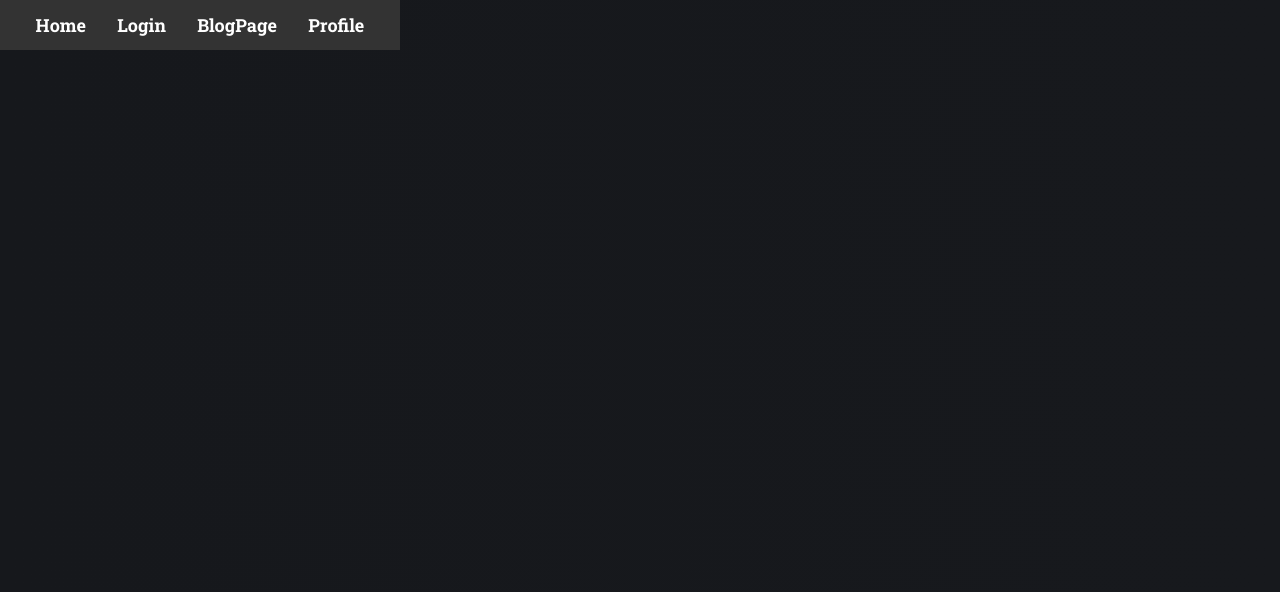
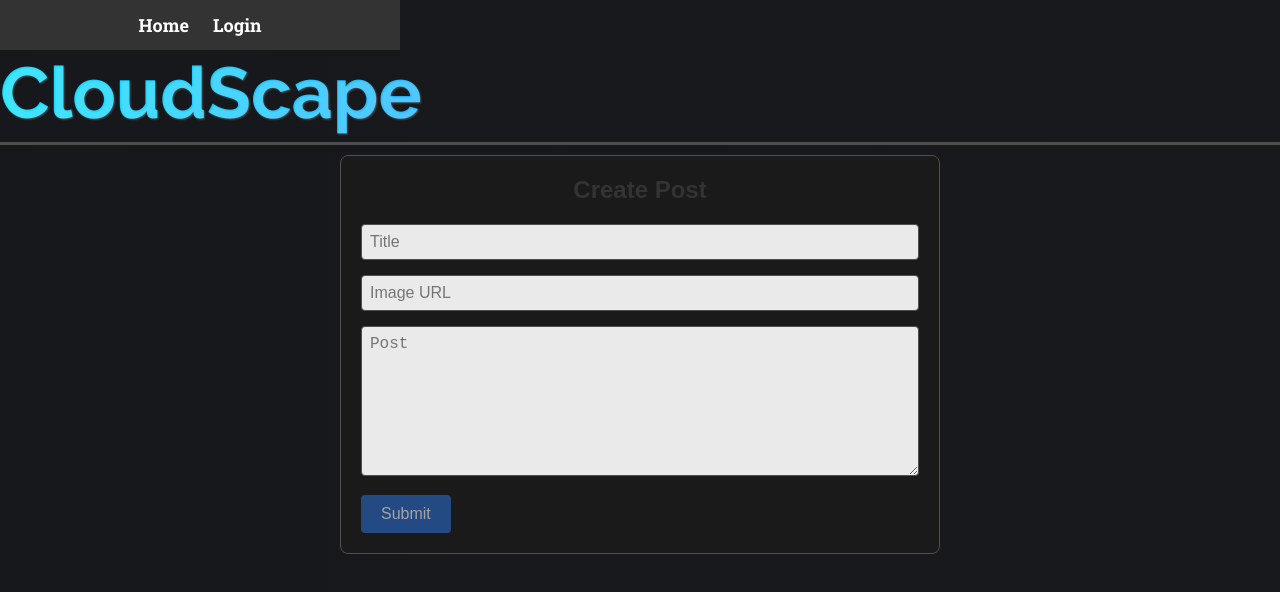
Before and after one commit to CS4650Group/CS4650-Project-FrontEnd, a React (Create React App) app: page /create in a window 1280 px wide. Shown: the top 592 px of the page. Built offline with nearby package versions, Linux system fonts and the light colour scheme.

Commit message:
Create Post and viewing Blogpage

```diff
--- a/src/App.css
+++ b/src/App.css
@@ -5,16 +5,14 @@
   margin: 0;
   border: 0;
   box-sizing: border-box;
-  color: white; /* Set default font color to white */
+  color: white;
 }
 
 body {
   font-family: var(--font-roboto);
   margin: 0;
   padding: 0;
-  /* Fallback for older browsers */
-  background-color: #030303; /* Fallback color if gradients are not supported */
-  /* Gradient code for modern browsers */
+  background-color: #030303;
   background-image: linear-gradient(to right, #16181c 0%, #17191d 100%);
 }
 :root {
@@ -159,10 +157,10 @@ h1 {
 
 .select {
   display: flex;
-  justify-content: space-around;
+  justify-content: center;
   align-items: center;
-  background-color: #333; /* Change the background color */
-  padding: 20px; /* Add padding */
+  background-color: #333;
+  padding: 25px;
 }
 
 .select a {
@@ -172,13 +170,26 @@ h1 {
   font-weight: bold;
   padding: 8px 12px;
   border-radius: 5px;
-  transition: background-color 0.3s ease; /* Add smooth transition */
+  transition: background-color 0.3s ease;
 }
 
 .select a:hover {
-  background-color: #555; /* Change color on hover */
+  background-color: #555;
+}
+.select span {
+  text-decoration: none;
+  color: white;
+  font-size: 18px;
+  font-weight: bold;
+  padding: 8px 12px;
+  border-radius: 5px;
+  transition: background-color 0.3s ease;
 }
 
+.select span:hover {
+  background-color: #555;
+  cursor: pointer;
+}
 .post {
   display: flex;
   margin-bottom: 20px;
@@ -196,7 +207,7 @@ h1 {
 }
 
 .post-image img {
-  width: 250px; /* Adjust the width as needed */
+  width: 250px;
   height: auto;
   border-radius: 4px;
 }
@@ -204,3 +215,57 @@ h1 {
 .post-info {
   flex: 1;
 }
+
+.CreatePost {
+  max-width: 600px;
+  margin: 0 auto;
+  padding: 20px;
+  border: 1px solid #4e4e4e;
+  border-radius: 8px;
+  background-color: #1a1a1b;
+}
+
+.CreatePost h1 {
+  font-size: 24px;
+  margin-bottom: 20px;
+}
+
+.CreatePost label {
+  display: block;
+  margin-bottom: 5px;
+}
+
+.CreatePost input[type="text"],
+.CreatePost textarea {
+  width: 100%;
+  padding: 8px;
+  margin-bottom: 15px;
+  border: 1px solid #4e4e4e;
+  border-radius: 4px;
+  font-size: 16px;
+  background-color: #eaeaea;
+  color: #797979;
+}
+
+.CreatePost textarea {
+  height: 150px;
+  resize: vertical;
+}
+
+.CreatePost button {
+  padding: 10px 20px;
+  background-color: #2a6ac9;
+  color: white;
+  border: none;
+  border-radius: 4px;
+  cursor: pointer;
+  font-size: 16px;
+}
+
+.CreatePost button:hover {
+  background-color: #417cd6;
+}
+.CreatePost button[disabled] {
+  opacity: 0.6;
+  cursor: not-allowed;
+}
--- a/src/App.js
+++ b/src/App.js
@@ -1,34 +1,49 @@
 import React, { useState, useEffect } from 'react';
-import { BrowserRouter as Router, Route, Routes, Link} from 'react-router-dom';
+import { BrowserRouter as Router, Route, Routes, Link } from 'react-router-dom';
 import Homepage from './Homepage';
 import Login from './Login';
 import BlogPage from './BlogPage';
 import ProfilePage from './ProfilePage';
-import "./App.css";
+import CreatePost from './CreatePost';
+import './App.css';
 
 const App = () => {
-  const [PageId, setPageId] = useState([]);
-  const [UserId, setUserId] = useState([null]);
+  const [PageId, setPageId] = useState(11);
+  const [UserId, setUserId] = useState(null);
 
   useEffect(() => {
-    setPageId(11);
+    // Your initialization logic, if any
   }, []);
+
+  const handleLogout = () => {
+    setPageId(null)
+    setUserId(null);
+  };
 
   return (
     <Router>
       <div className="App">
         <div className='select'>
           <Link to="/">Home</Link>
-          <Link to="/login">Login</Link>
-          <Link to="/post">BlogPage</Link>
-          <Link to="/profile">Profile</Link>
+          {UserId ? (
+            <>
+              <Link to="/post">BlogPage</Link>
+              <Link to="/profile">Profile</Link>
+              <Link to="/create">Create</Link>
+              <span onClick={handleLogout}>Logout</span>
+            </>
+          ) : (
+            <Link to="/login">Login</Link>
+          )}
         </div>
 
         <Routes>
-          <Route exact path="/" element={<Homepage currentUserId={UserId} />} />
+
+          <Route exact path="/" element={<Homepage currentUserId={UserId} setPageId={setPageId}/>} />
           <Route path="/login" element={<Login setUserId={setUserId}/>} />
           <Route path="/post" element={<BlogPage pageID={PageId} />} />
           <Route path="/profile" element={<ProfilePage currentUserId={UserId} />} />
+          <Route path="/create" element={<CreatePost currentUserId={UserId} />} />
         </Routes>
       </div>
     </Router>
--- a/src/BlogPage.jsx
+++ b/src/BlogPage.jsx
@@ -38,7 +38,6 @@ const BlogPage = ({ pageID }) => {
 
       // Parse the JSON string inside the "body" property to an array of objects
       const parsedUserData = JSON.parse(userResponseData.body);
-      console.log(parsedUserData);
       setUserList(parsedUserData); // Set the fetched user list to state
     } catch (error) {
       console.error('Error fetching user list', error);
--- /dev/null
+++ b/src/CreatePost.jsx
@@ -0,0 +1,87 @@
+import React, { useState } from 'react';
+import './App.css';
+
+const CreatePost = ({ currentUserId }) => {
+  const [title, setTitle] = useState('');
+  const [content, setContent] = useState('');
+  const [category, setCategory] = useState('');
+  const [imageURL, setImageURL] = useState('');
+  const [postCreated, setPostCreated] = useState(false);
+
+  const handleTitleChange = (e) => {
+    setTitle(e.target.value);
+    setCategory(e.target.value);
+  };
+
+  const handleContentChange = (e) => {
+    setContent(e.target.value);
+  };
+
+  const handleImageURLChange = (e) => {
+    setImageURL(e.target.value);
+  };
+
+  const handleSubmit = async () => {
+    const data = {
+      Title: title,
+      Content: content,
+      AuthorID: currentUserId,
+      Category: category,
+      FeaturedImageURL: imageURL
+    };
+
+    try {
+      const response = await fetch('https://rpq05dskri.execute-api.us-east-2.amazonaws.com/create_blogposts', {
+        method: 'POST',
+        headers: {
+          'Content-Type': 'application/json'
+        },
+        body: JSON.stringify(data)
+      });
+
+      if (!response.ok) {
+        throw new Error(`HTTP error! Status: ${response.status}`);
+      }else{
+        setTitle("");
+        setContent("");
+        setImageURL("");
+        setPostCreated(true);
+      }
+
+      // Handle success response
+    } catch (error) {
+      console.error('Error creating post:', error);
+      // Handle error scenarios
+    }
+  };
+
+  const isDisabled = !title.trim() || !content.trim();
+
+  return (
+    <div>
+      <div className='homepage'>
+        <h3>CloudScape</h3>
+      </div>
+      <div className="CreatePost">
+        <h1>Create Post</h1>
+        <div>
+
+          <input type="text" value={title} placeholder='Title' onChange={handleTitleChange} />
+        </div>
+        <div>
+          <input type="text" value={imageURL} placeholder='Image URL' onChange={handleImageURLChange} />
+        </div>
+        <div>
+          <textarea value={content} placeholder='Post' onChange={handleContentChange} />
+        </div>
+        <button disabled={isDisabled} onClick={handleSubmit}>Submit</button>
+
+        <div>
+            {postCreated && <p>Post created successfully!</p>}
+        </div>
+      </div>
+    </div>
+  );
+};
+
+export default CreatePost;
--- a/src/Homepage.jsx
+++ b/src/Homepage.jsx
@@ -1,7 +1,8 @@
 import React, { useState, useEffect } from 'react';
 import './App.css';
+import { Link } from 'react-router-dom';
 
-const Homepage = ({ currentUserId }) => {
+const Homepage = ({ currentUserId, setPageId }) => {
   const [blogPosts, setBlogPosts] = useState([]);
   const [userList, setUserList] = useState([]);
 
@@ -26,16 +27,23 @@ const Homepage = ({ currentUserId }) => {
   const getUserByID = async () => {
     try {
       const userResponse = await fetch('https://emz7g9mmjj.execute-api.us-east-2.amazonaws.com/get_username');
+      if (!userResponse.ok) {
+        throw new Error('Failed to fetch user data');
+      }
+
       const userResponseData = await userResponse.json();
+      const parsedUserData = JSON.parse(userResponseData.body);
 
-      // Parse the JSON string inside the "body" property to an array of objects
-      const parsedUserData = JSON.parse(userResponseData.body);
-      console.log(parsedUserData);
-      setUserList(parsedUserData); // Set the fetched user list to state
+      if (Array.isArray(parsedUserData)) {
+        setUserList(parsedUserData);
+      } else {
+        console.error('User data is not in the expected format');
+      }
     } catch (error) {
       console.error('Error fetching user list', error);
     }
   };
+
 
   // Sort blogPosts based on PostID in descending order
   const sortedBlogPosts = [...blogPosts].sort((a, b) => b.PostID - a.PostID);
@@ -56,7 +64,8 @@ const Homepage = ({ currentUserId }) => {
       <h3>CloudScape {currentUserId}</h3>
       <div>
         {sortedBlogPosts.map((post) => (
-          <div key={post.PostID} className="post">
+        <Link to={`/post`} key={post.PostID}>
+          <div key={post.PostID} className="post" onClick={() => setPageId(post.PostID)}>
             <div className="post-content">
               <div className="post-image">
                 <img src={post.FeaturedImageURL} alt={""} />
@@ -69,6 +78,7 @@ const Homepage = ({ currentUserId }) => {
               </div>
             </div>
           </div>
+        </Link>
         ))}
       </div>
     </div>
--- a/src/Login.jsx
+++ b/src/Login.jsx
@@ -13,6 +13,7 @@ const Login = ({setUserId}) => {
   const [email, setEmail] = useState('');
   const [password, setPassword] = useState('');
   const [users, setUsers] = useState([]);
+
   const CreateUserApi = async () => {
     const data = {
       FirstName: firstName,
```
